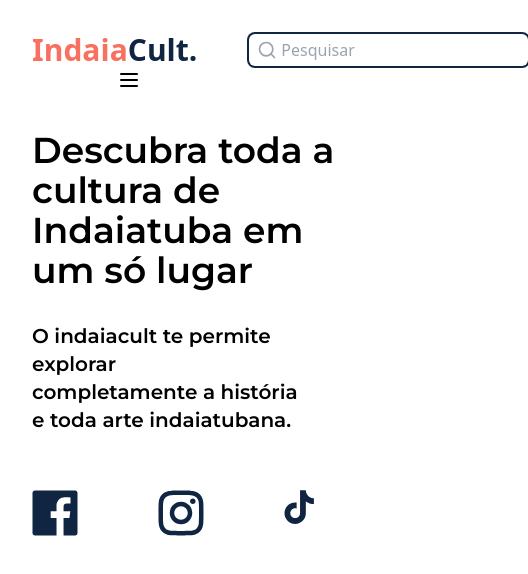
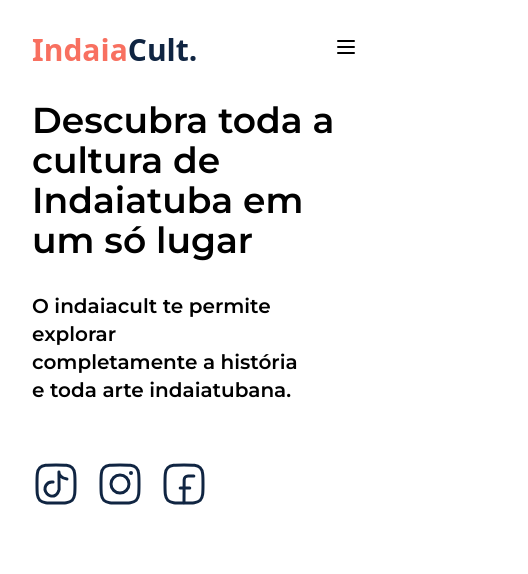
Before and after one commit to joaobsiqueira/indaiacultvite, a React (Vite) app in the folder vite-indaiacult/: page / in a window 390 px wide. Shown: the top 574 px of the page, 528 px wide, since content can reach past the window. Built offline with nearby package versions, Linux system fonts and the light colour scheme.

Commit message:
style: social media icons & responsiveness

```diff
--- a/vite-indaiacult/src/components/NavBar.tsx
+++ b/vite-indaiacult/src/components/NavBar.tsx
@@ -11,7 +11,9 @@ const NavBar = () => {
             Cult.
           </span>
         </a>
-        <SearchBar />
+        <div className="hidden md:block">
+          <SearchBar />
+        </div>
         <Nav />
       </header>
     </>
--- a/vite-indaiacult/src/layout.tsx
+++ b/vite-indaiacult/src/layout.tsx
@@ -2,7 +2,6 @@ import React from "react";
 import { ReactNode } from "react";
 import NavBar from "./components/NavBar";
 import { useState, useEffect } from "react";
-import SearchBar from "./components/SearchBar";
 
 interface Props {
   children: ReactNode;
@@ -10,7 +9,7 @@ interface Props {
 
 const Layout = ({ children }: Props) => {
   return (
-    <div className="w-screen h-screen ">
+    <div className="w-screen h-screen   ">
       <NavBar />
 
       <div className="overflow-x-hidden flex flex-col w-full">{children}</div>
--- a/vite-indaiacult/src/pages/landing.tsx
+++ b/vite-indaiacult/src/pages/landing.tsx
@@ -1,41 +1,100 @@
 import React from "react";
 import undraw_landing from "../assets/undraw_art_lover.svg";
-import facebook_icon from "../assets/facebook.svg";
-import instagram_icon from "../assets/instagram.svg";
-import tiktok_icon from "../assets/tiktok.svg";
 
 const LandingPage = () => {
   return (
     <div>
       <div className="flex flex-col justify-center md:flex-row bg-white dark:bg-black items-center px-8">
-        <div className="flex flex-col w-full gap-8   md:gap-14">
-          <h1 className="font-montserrat font-semibold text-black dark:text-white text-4xl md:text-5xl">
+        <div className="flex flex-col w-full gap-8 md:w-1/2 md:gap-14">
+          <h1 className="font-montserrat font-semibold text-black dark:text-white text-4xl md:text-6xl ">
             Descubra toda a cultura de Indaiatuba em um só lugar
           </h1>
-          <p className="font-montserrat text-black dark:text-white font-semibold text-xl">
+          <p className="font-montserrat text-black dark:text-white font-semibold text-xl md:text-4xl ">
             O indaiacult te permite explorar <br /> completamente a história{" "}
             <br /> e toda arte indaiatubana.
-            <div className="flex flex-row gap-20 my-14">
-              <a className="cursor-pointer">
-                <img src={facebook_icon} alt="facebook" />
+            <div className="flex flex-row gap-4 md:gap-8 my-14">
+              <a href="">
+                <svg
+                  xmlns="http://www.w3.org/2000/svg"
+                  viewBox="0 0 24 24"
+                  width={48}
+                  height={48}
+                  color={"#102542"}
+                  fill={"none"}
+                >
+                  <path
+                    d="M2.5 12C2.5 7.52166 2.5 5.28249 3.89124 3.89124C5.28249 2.5 7.52166 2.5 12 2.5C16.4783 2.5 18.7175 2.5 20.1088 3.89124C21.5 5.28249 21.5 7.52166 21.5 12C21.5 16.4783 21.5 18.7175 20.1088 20.1088C18.7175 21.5 16.4783 21.5 12 21.5C7.52166 21.5 5.28249 21.5 3.89124 20.1088C2.5 18.7175 2.5 16.4783 2.5 12Z"
+                    stroke="currentColor"
+                    strokeWidth="1.5"
+                    strokeLinejoin="round"
+                  />
+                  <path
+                    d="M10.5359 11.0075C9.71585 10.8916 7.84666 11.0834 6.93011 12.7782C6.01355 14.4729 6.9373 16.2368 7.51374 16.9069C8.08298 17.5338 9.89226 18.721 11.8114 17.5619C12.2871 17.2746 12.8797 17.0603 13.552 14.8153L13.4738 5.98145C13.3441 6.95419 14.4186 9.23575 17.478 9.5057"
+                    stroke="currentColor"
+                    strokeWidth="1.5"
+                    strokeLinecap="round"
+                    strokeLinejoin="round"
+                  />
+                </svg>
               </a>
-              <a href="">
-                <img src={instagram_icon} alt="instagram" />
+              <a className="cursor-pointer" href="">
+                <svg
+                  xmlns="http://www.w3.org/2000/svg"
+                  viewBox="0 0 24 24"
+                  width={48}
+                  height={48}
+                  color={"#102542"}
+                  fill={"none"}
+                >
+                  <path
+                    d="M2.5 12C2.5 7.52166 2.5 5.28249 3.89124 3.89124C5.28249 2.5 7.52166 2.5 12 2.5C16.4783 2.5 18.7175 2.5 20.1088 3.89124C21.5 5.28249 21.5 7.52166 21.5 12C21.5 16.4783 21.5 18.7175 20.1088 20.1088C18.7175 21.5 16.4783 21.5 12 21.5C7.52166 21.5 5.28249 21.5 3.89124 20.1088C2.5 18.7175 2.5 16.4783 2.5 12Z"
+                    stroke="currentColor"
+                    strokeWidth="1.5"
+                    strokeLinejoin="round"
+                  />
+                  <path
+                    d="M16.5 12C16.5 14.4853 14.4853 16.5 12 16.5C9.51472 16.5 7.5 14.4853 7.5 12C7.5 9.51472 9.51472 7.5 12 7.5C14.4853 7.5 16.5 9.51472 16.5 12Z"
+                    stroke="currentColor"
+                    strokeWidth="1.5"
+                  />
+                  <path
+                    d="M17.5078 6.5L17.4988 6.5"
+                    stroke="currentColor"
+                    strokeWidth="2"
+                    strokeLinecap="round"
+                    strokeLinejoin="round"
+                  />
+                </svg>
               </a>
-              <a href="">
-                <img src={tiktok_icon} alt="tiktok" />
+              <a className="cursor-pointer" href="">
+                <svg
+                  xmlns="http://www.w3.org/2000/svg"
+                  viewBox="0 0 24 24"
+                  width={48}
+                  height={48}
+                  color={"#102542"}
+                  fill={"none"}
+                >
+                  <path
+                    d="M2.5 12C2.5 7.52166 2.5 5.28249 3.89124 3.89124C5.28249 2.5 7.52166 2.5 12 2.5C16.4783 2.5 18.7175 2.5 20.1088 3.89124C21.5 5.28249 21.5 7.52166 21.5 12C21.5 16.4783 21.5 18.7175 20.1088 20.1088C18.7175 21.5 16.4783 21.5 12 21.5C7.52166 21.5 5.28249 21.5 3.89124 20.1088C2.5 18.7175 2.5 16.4783 2.5 12Z"
+                    stroke="currentColor"
+                    strokeWidth="1.5"
+                    strokeLinejoin="round"
+                  />
+                  <path
+                    d="M16.9265 8.02637H13.9816C12.9378 8.02637 12.0894 8.86847 12.0817 9.91229L11.9964 21.4268M10.082 14.0017H14.8847"
+                    stroke="currentColor"
+                    strokeWidth="1.5"
+                    strokeLinecap="round"
+                    strokeLinejoin="round"
+                  />
+                </svg>
               </a>
             </div>
           </p>
         </div>
 
-        <img
-          className="md:block hidden"
-          src={undraw_landing}
-          alt="img"
-          width={500}
-          height={600}
-        />
+        <img className="md:block hidden" src={undraw_landing} alt="img" />
       </div>
     </div>
   );
```
Also changed, not shown: vite-indaiacult/src/assets/darkBg.svg (added), vite-indaiacult/src/assets/whiteBg.svg (added).
